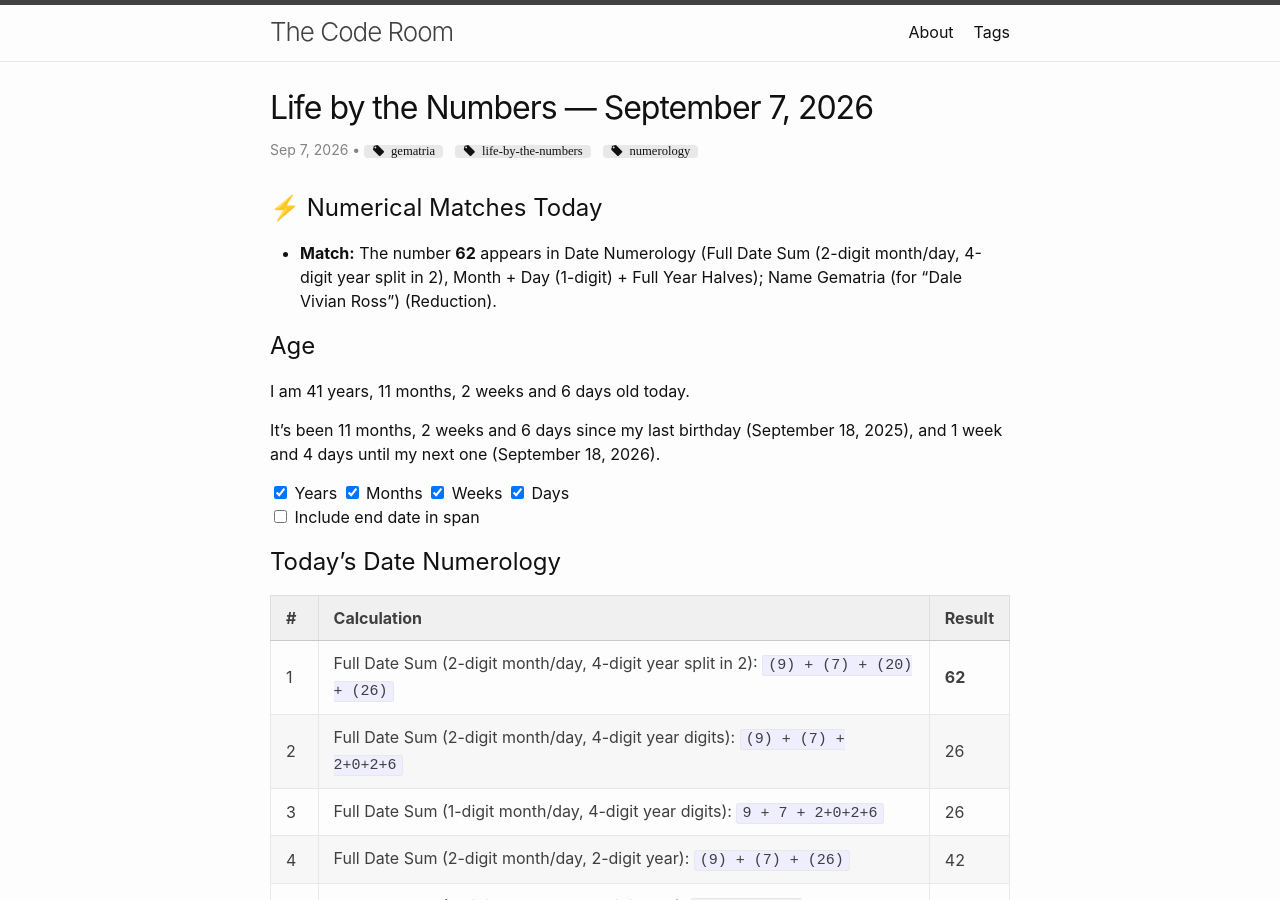
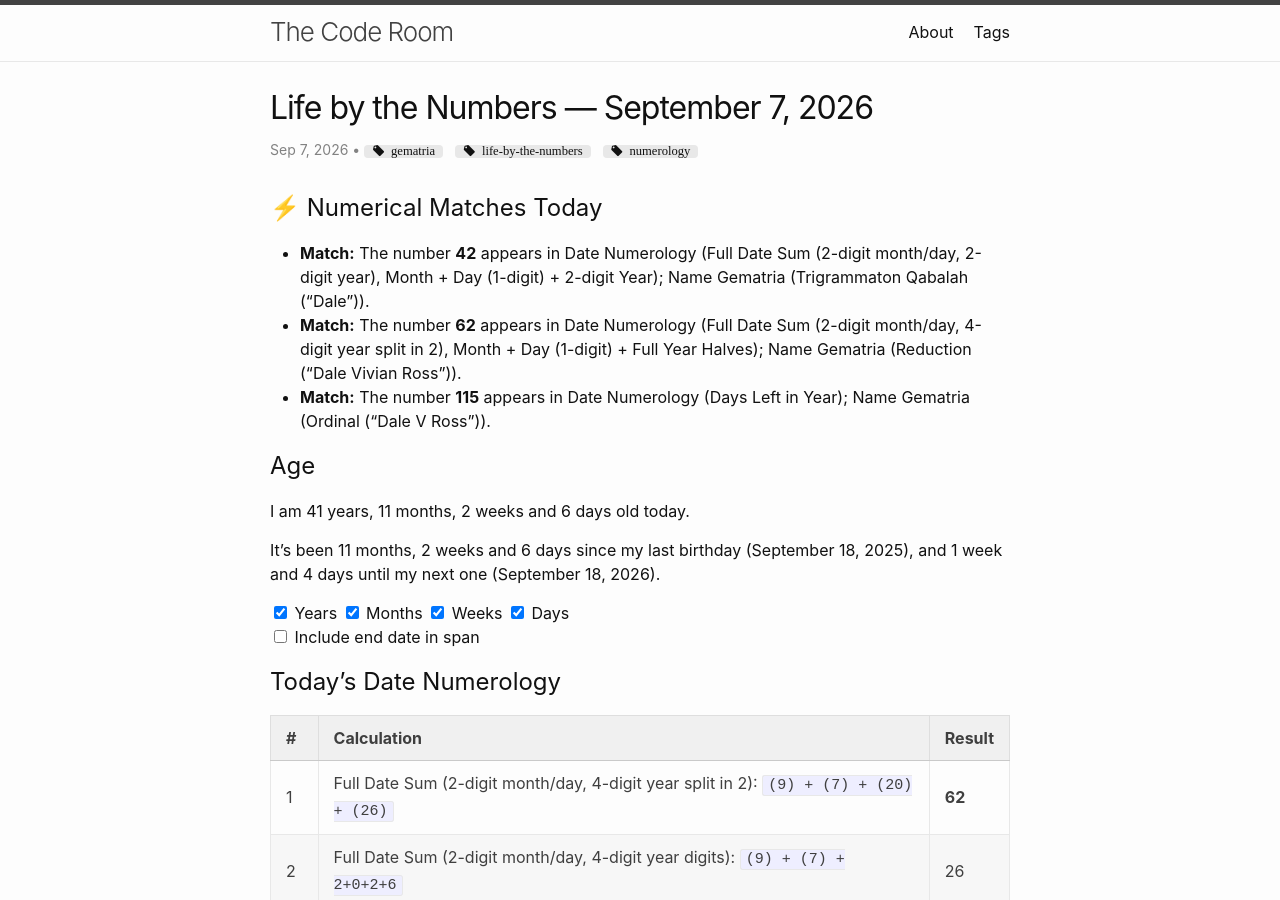
Before and after one commit to dalevross/blog, a Jekyll site: the page built from _posts/2026-09-07-life-by-the-numbers.md, in a window 1280 px wide and 900 px high. Built offline with Jekyll 4.4.1, drawn with Linux system fonts in a browser that asks for light colours; comment, search, counter and statistics services are not loaded.

Commit message:
Check all name variants for gematria matches, not just default
Co-Authored-By: Claude Sonnet 5 <noreply@anthropic.com>

```diff
--- a/_posts/2026-09-07-life-by-the-numbers.md
+++ b/_posts/2026-09-07-life-by-the-numbers.md
@@ -10,7 +10,9 @@ tags: ["numerology", "gematria", "life-by-the-numbers"]
 
 ## ⚡ Numerical Matches Today
 
-- **Match:** The number **62** appears in Date Numerology (Full Date Sum (2-digit month/day, 4-digit year split in 2), Month + Day (1-digit) + Full Year Halves); Name Gematria (for "Dale Vivian Ross") (Reduction).
+- **Match:** The number **42** appears in Date Numerology (Full Date Sum (2-digit month/day, 2-digit year), Month + Day (1-digit) + 2-digit Year); Name Gematria (Trigrammaton Qabalah ("Dale")).
+- **Match:** The number **62** appears in Date Numerology (Full Date Sum (2-digit month/day, 4-digit year split in 2), Month + Day (1-digit) + Full Year Halves); Name Gematria (Reduction ("Dale Vivian Ross")).
+- **Match:** The number **115** appears in Date Numerology (Days Left in Year); Name Gematria (Ordinal ("Dale V Ross")).
 
 ## Age
 
```
